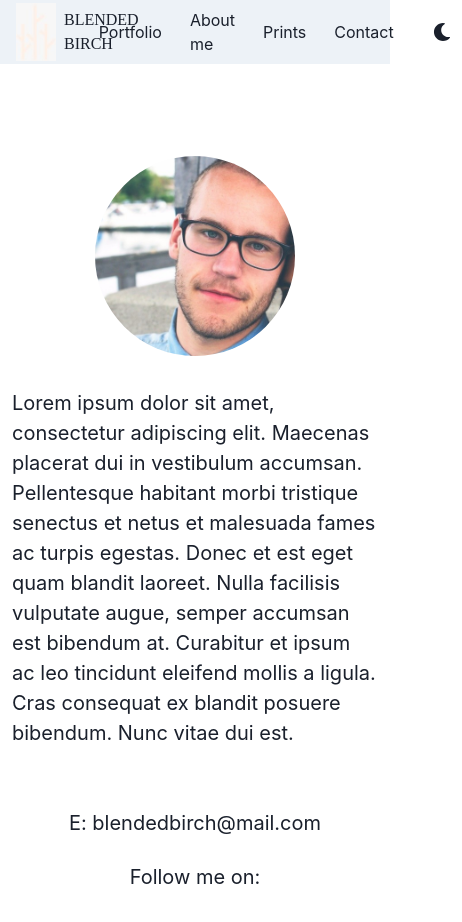
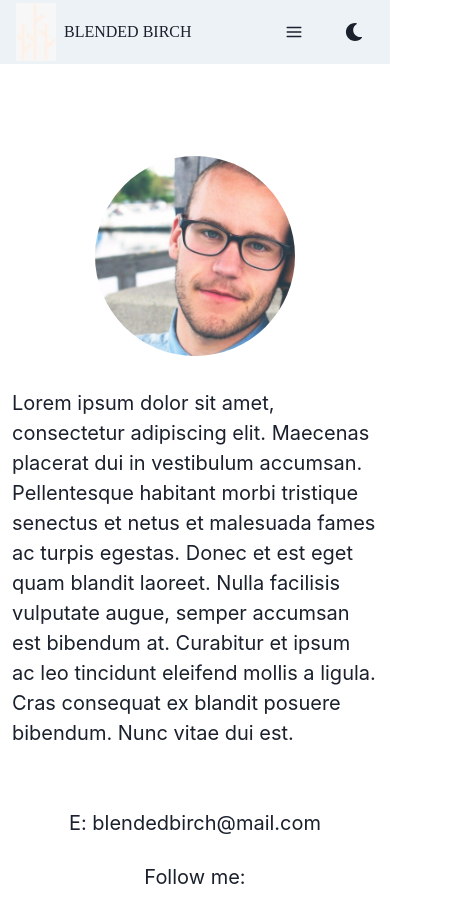
Before and after one commit to anpospisil/blended-birch-portfolio, a React (Create React App) app: page /about-me in a window 390 px wide. Shown: the top 922 px of the page, 462 px wide, since content can reach past the window. Built offline with nearby package versions, Linux system fonts and the light colour scheme.

Commit message:
added hamburger menu & removed banner

```diff
--- a/src/components/ContactForm/index.js
+++ b/src/components/ContactForm/index.js
@@ -11,8 +11,7 @@ import useScript from "./jotform"
 import JotformEmbed from 'react-jotform-embed';
 
 export default function ContactForm() {
-  const { register, handleSubmit, formState: { errors } } = useForm();
-
+  const { register, handleSubmit } = useForm();
   // const onSubmit = (data:any) => {
   //   console.log(data);
   //  };
--- a/src/components/ContactInfo/index.tsx
+++ b/src/components/ContactInfo/index.tsx
@@ -3,12 +3,12 @@ import insta from "../../instagram-logo.png"
 import tiktok from "../../tik-tok.png"
 export const ContactInfo = () => (
   <Box textAlign="center" fontSize="xl">
-    <Grid mt={4} minH="100vh" p={3}>
+    <Grid mt={4} minH="auto" p={3}>
       <VStack spacing={6}>
         <Text textAlign={"left"}>
           E: <Link href="mailto:blendedbirch@mail.com">blendedbirch@mail.com</Link>
         </Text>
-        <Text>Follow me on:</Text>
+        <Text>Follow me:</Text>
         <HStack spacing='16px' >
             <Link href="https://www.instagram.com/blendedbirch/"><Image boxSize="32px" src={insta}/></Link>
             <Link href="https://www.tiktok.com/@blendedbirch"><Image boxSize="32px" src={tiktok}/></Link>
--- a/src/components/Navbar/index.tsx
+++ b/src/components/Navbar/index.tsx
@@ -1,14 +1,45 @@
-import { ReactNode } from "react";
-import { Box, Flex, Link, useColorModeValue, Stack, Image, HStack } from "@chakra-ui/react";
+import { useState } from "react";
+
+import {
+  useColorMode,
+  Box,
+  Flex,
+  Switch,
+  Button,
+  IconButton,
+  Link,
+  useColorModeValue,
+  Stack,
+  Image,
+  HStack,
+} from "@chakra-ui/react";
+import { HamburgerIcon, CloseIcon } from "@chakra-ui/icons";
 import { ColorModeSwitcher } from "../../ColorModeSwitcher";
 import { Link as ReachLink } from "@reach/router";
-import bbLogo from "../../bb-logo.jpeg"
-export const Navbar = () => (
-  <>
 
-      <Flex bg={useColorModeValue("gray.100", "gray.900")} px={4} mb={20} w='100%' h={16} alignItems={"center"} justifyContent={"space-between"}>
-        <HStack fontFamily={"serif"}><Image w={10} src={bbLogo} /><Box>BLENDED BIRCH</Box></HStack>
-        <Flex alignItems={"center"}>
+import bbLogo from "../../bb-logo.jpeg";
+
+export const Navbar = () => {
+  const [display, changeDisplay] = useState("none");
+  return (
+
+    <Flex
+      bg={useColorModeValue("gray.100", "gray.900")}
+      px={4}
+      mb={20}
+      w="100%"
+      h={16}
+      alignItems={"center"}
+      justifyContent={"space-between"}
+    >
+      {/* Logo */}
+      <HStack justifySelf={"flex-start"} fontFamily={"serif"}>
+        <Image w={10} src={bbLogo} />
+        <Box>BLENDED BIRCH</Box>
+      </HStack>
+
+      {/* Desktop */}
+      <Flex display={["none", "none", "flex", "flex"]} justifySelf={"flex-end"} marginLeft={"auto"} alignItems={"center"}>
         <Stack direction={"row"} alignItems={"center"} spacing={7}>
           <Link as={ReachLink} to="/">
             Portfolio
@@ -22,10 +53,62 @@ export const Navbar = () => (
           <Link as={ReachLink} to="/contact">
             Contact
           </Link>
-            <ColorModeSwitcher justifySelf="flex-end" />
         </Stack>
       </Flex>
+
+      {/* Mobile */}
+
+
+      <Flex
+        w="100vw"
+        display={display}
+        bgColor="gray.50"
+        zIndex={20}
+        h="100vh"
+        pos="fixed"
+        top="0"
+        left="0"
+        overflowY="auto"
+        flexDir="column"
+      >
+        <Flex justify="flex-end">
+          <IconButton
+            mt={2}
+            mr={2}
+            aria-label="Open Menu"
+            size="lg"
+            icon={<CloseIcon />}
+            onClick={() => changeDisplay("none")} // added line
+          />
         </Flex>
 
-  </>
+        <Flex flexDir="column" align="center">
+          <Link as={ReachLink} to="/">
+            Portfolio
+          </Link>
+          <Link as={ReachLink} to="/about-me">
+            About me
+          </Link>
+          <Link as={ReachLink} to="/prints">
+            Prints
+          </Link>
+          <Link as={ReachLink} to="/contact">
+            Contact
+          </Link>
+        </Flex>
+      </Flex>
+      <Flex justifyItems={"flex-end"} alignItems={"center"}>
+        <IconButton
+          aria-label="Open Menu"
+          size="lg"
+          mr={2}
+          icon={<HamburgerIcon />}
+          onClick={() => changeDisplay("flex")} // added line
+          display={["flex", "flex", "none", "none"]}
+        />
+
+      <ColorModeSwitcher />
+      </Flex>
+    </Flex>
   );
+};
--- a/src/pages/ContactMe/index.tsx
+++ b/src/pages/ContactMe/index.tsx
@@ -1,16 +1,27 @@
-import { Box, Text, VStack, Grid, Image } from "@chakra-ui/react";
+import { Box, Flex, Text, VStack, Grid, Image,  useColorModeValue } from "@chakra-ui/react";
+
 import { ContactInfo } from "../../components/ContactInfo"
 import ContactForm from "../../components/ContactForm"
-export const ContactMe = () => (
-  <Box textAlign="center" fontSize="xl">
+
+
+export const ContactMe = () => {
+  const bg = useColorModeValue("white", "#1A202C")
+return(
+<Box textAlign="center" fontSize="xl">
     <Grid minH="100vh" p={3}>
       <VStack spacing={8}>
         <Text textAlign={"left"}>
           Contact
         </Text>
         <ContactForm />
+        <Flex h={"44px"} w={"100%"} pos={"relative"}
+        bg={bg}
+        zIndex={21} mt={"-44px!important"} >
+
+        </Flex>
         <ContactInfo />
       </VStack>
     </Grid>
   </Box>
 );
+}
```
Lines whose indentation alone changed are shown as unchanged.
